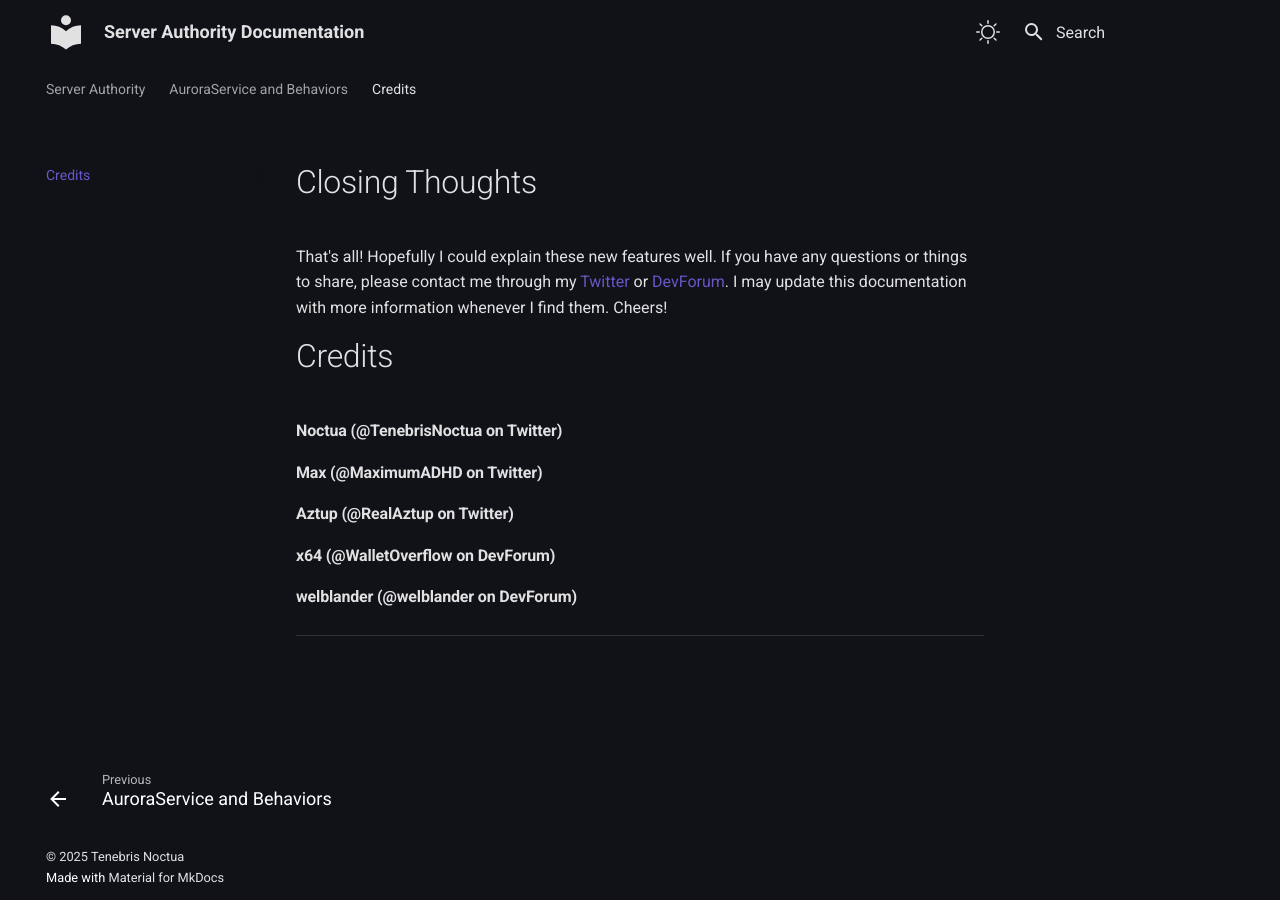
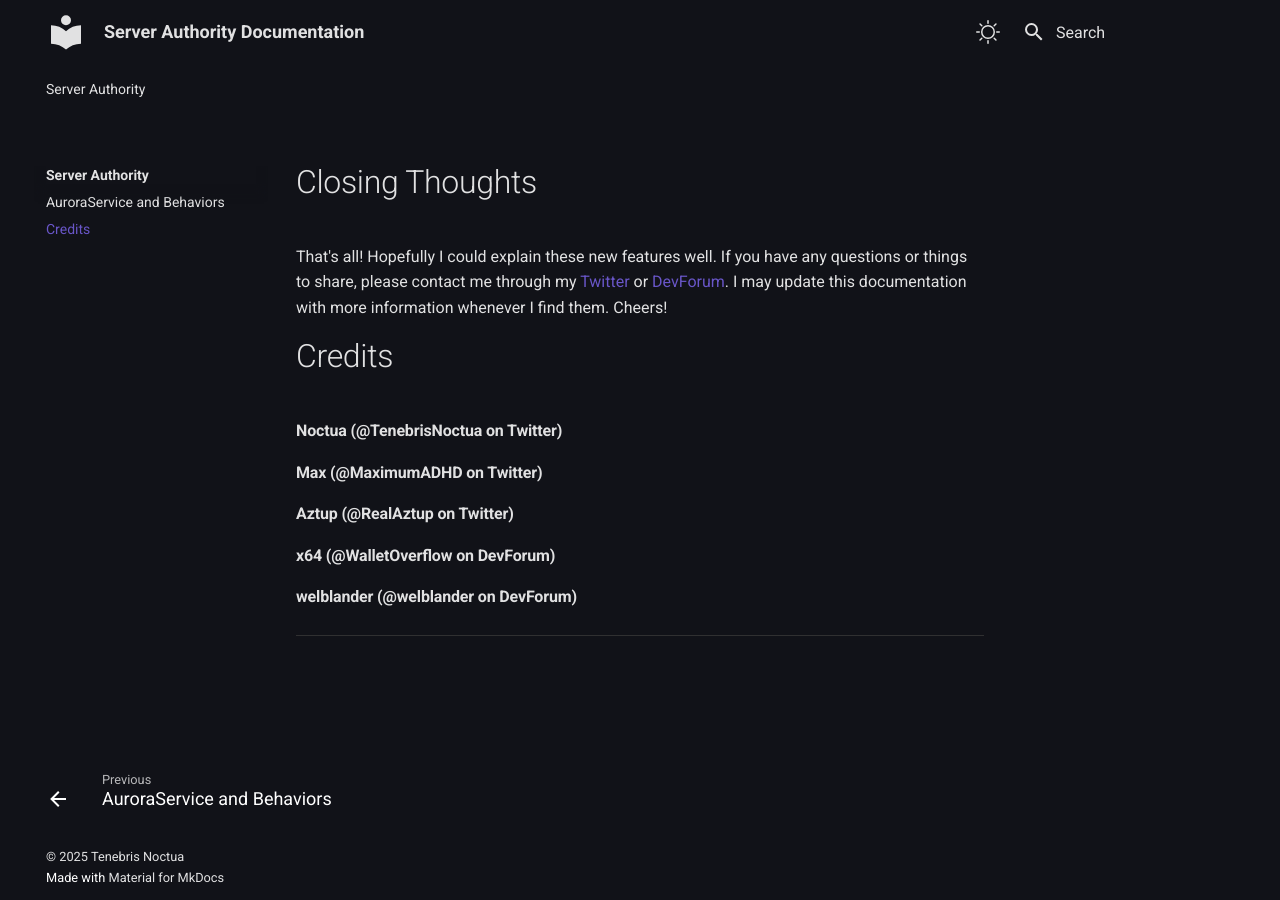
Before and after one commit to TenebrisNoctua/ServerAuthority, an MkDocs documentation site: the page built from docs/credits.md, in a window 1280 px wide. Built offline with MkDocs 1.6.1 and Material for MkDocs 9.7.7, drawn with Linux system fonts in a browser that asks for light colours.

Commit message:
Update the Documentation.

```diff
--- a/mkdocs.yml
+++ b/mkdocs.yml
@@ -59,8 +59,9 @@ markdown_extensions:
       emoji_generator: !!python/name:materialx.emoji.to_svg
 
 nav:
-  - Server Authority: index.md
-  - AuroraService and Behaviors: aurora.md
-  - Credits: credits.md
+  - Server Authority:
+    - Server Authority: index.md
+    - AuroraService and Behaviors: aurora.md
+    - Credits: credits.md
 copyright: |
   &copy; 2025 <a href="https://github.com/TenebrisNoctua"  target="_blank" rel="noopener">Tenebris Noctua</a>
```
